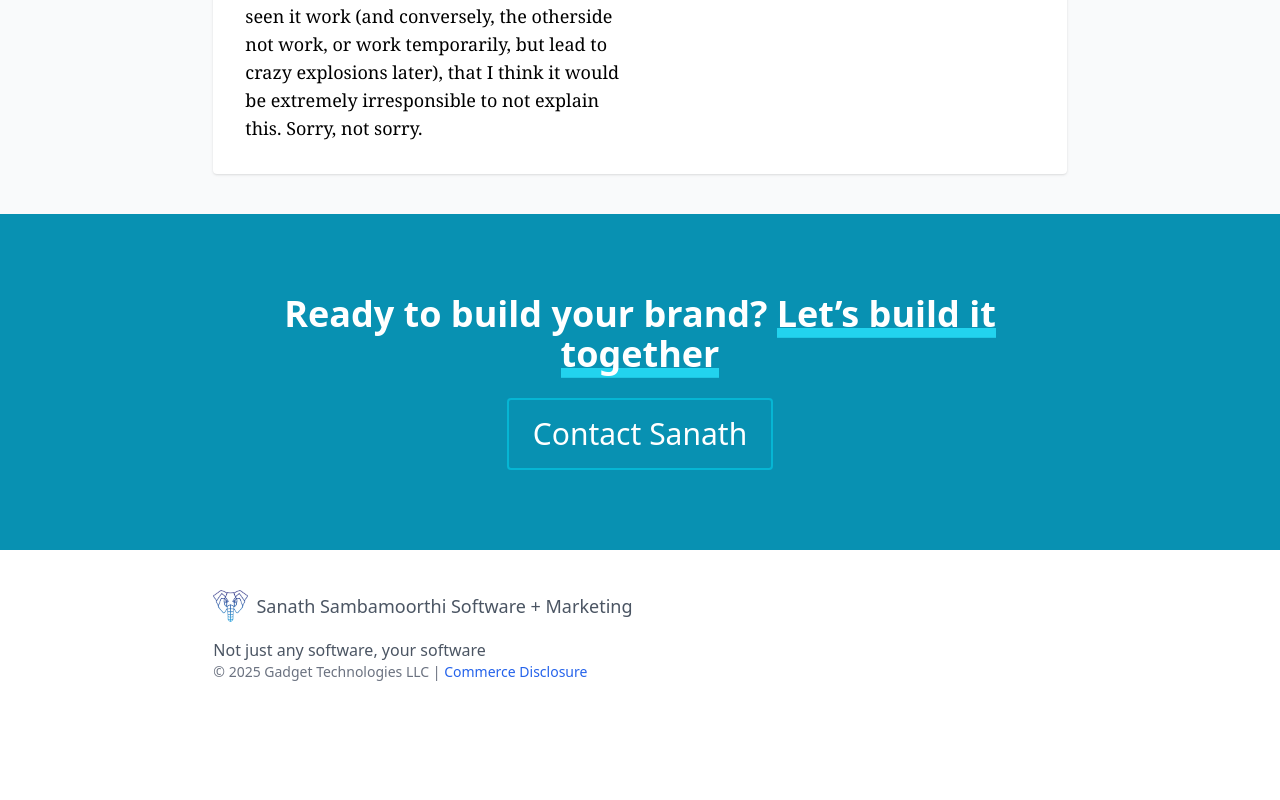
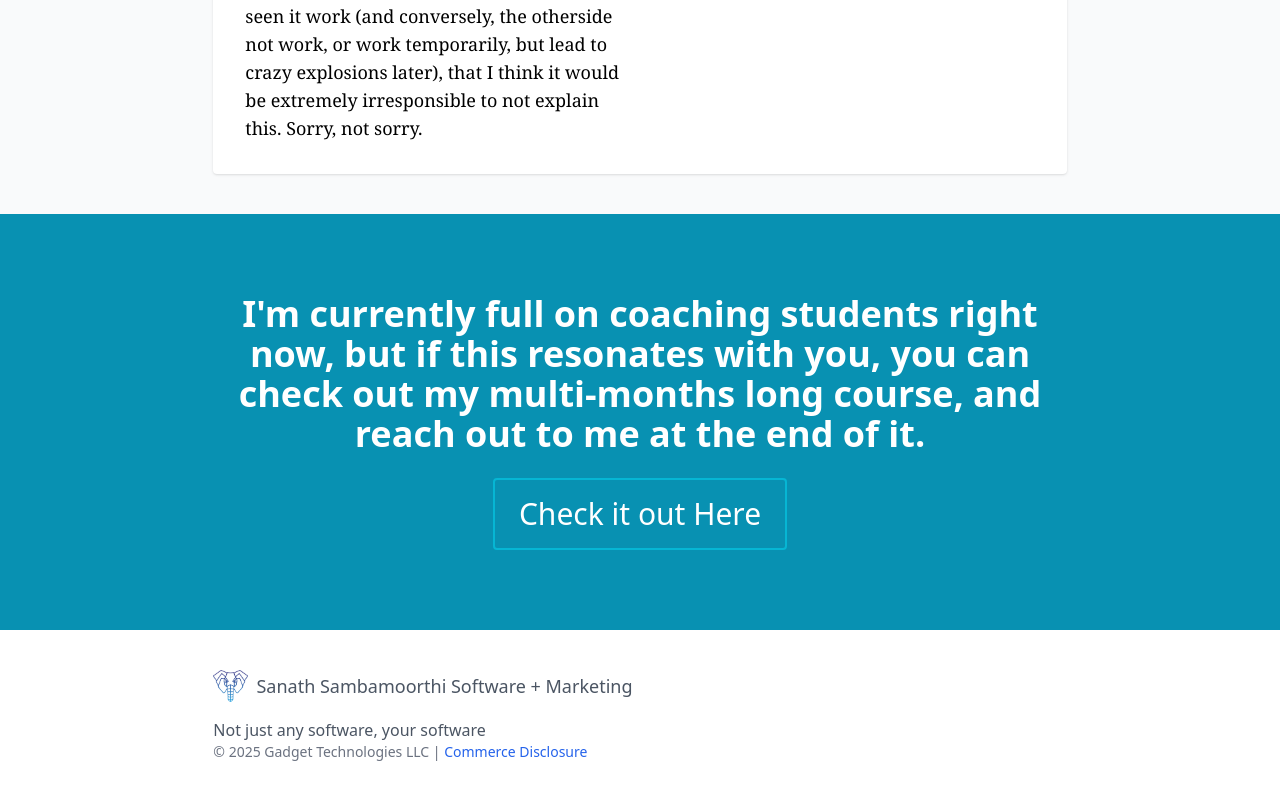
Before and after one commit to Gadget-Software/website, a SvelteKit app: page /values in a window 1280 px wide. Shown: the part 3758-4558 px from the top of the page. Before the commit the page ends 4480 px from the top, so only its background shows below. Built offline with nearby package versions, Linux system fonts and the light colour scheme.

Commit message:
Update page content and link in +page.svelte

```diff
--- a/src/routes/values/+page.svelte
+++ b/src/routes/values/+page.svelte
@@ -125,13 +125,13 @@ It's not always easy to discern where the lesson is, but there's always somethin
 <section class="bg-cyan-600 text-white py-10 md:py-20">
   <Column contentClass="flex flex-col items-center gap-6 text-center">
     <h2 class="big-text alt">
-      Ready to build your brand? <strong>Let’s build it together</strong>
+      I'm currently full on coaching students right now, but if this resonates with you, you can check out my multi-months long course, and reach out to me at the end of it.
     </h2>
     <a
-      href="/contact"
+      href="/newsletter"
       class="px-6 py-4 text-2xl md:text-3xl border-2 border-cyan-500 hover:bg-cyan-500 rounded transition"
     >
-      Contact Sanath
+      Check it out Here
     </a>
   </Column>
 </section>
```
